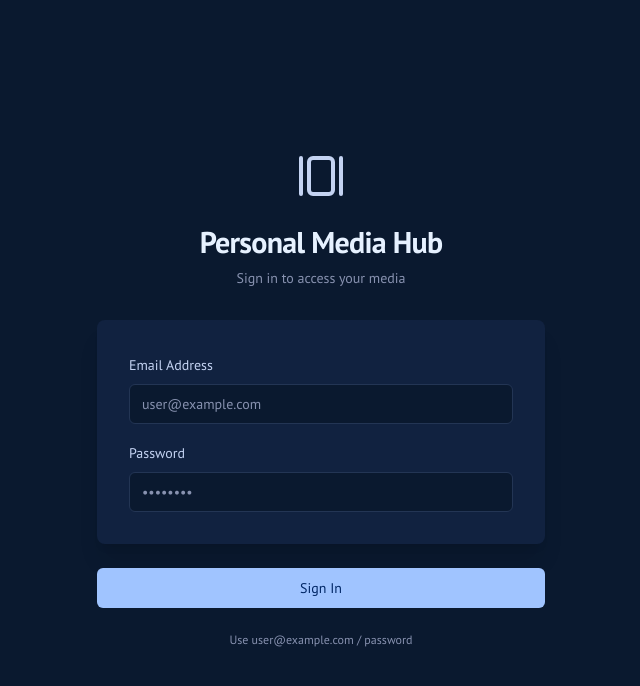
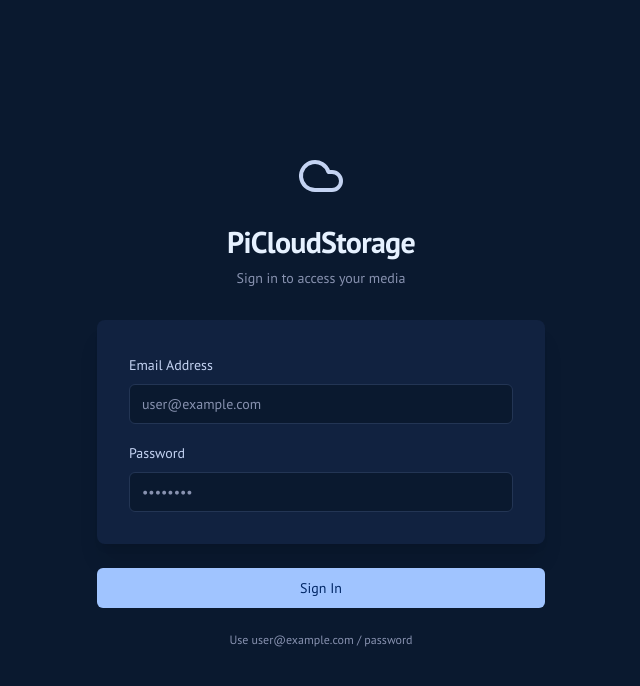
Before and after one commit to LastFromtheTop/picloudstorage, a Next.js app: page /login in a window 1280 px wide. Shown: the top 686 px of the page, without its empty margins (319-959 px from the left). Built offline with nearby package versions, Linux system fonts and the light colour scheme.

Commit message:
can you change the name PiCloudStorage and come up with a nice logo.

```diff
--- a/src/app/layout.tsx
+++ b/src/app/layout.tsx
@@ -4,7 +4,7 @@ import { Toaster } from '@/components/ui/toaster';
 import './globals.css';
 
 export const metadata: Metadata = {
-  title: 'Personal Media Hub',
+  title: 'PiCloudStorage',
   description: 'Your personal media gallery on your Raspberry Pi.',
 };
 
--- a/src/app/login/page.tsx
+++ b/src/app/login/page.tsx
@@ -17,7 +17,7 @@ import {
 } from '@/components/ui/form';
 import { Input } from '@/components/ui/input';
 import { useToast } from '@/hooks/use-toast';
-import { GalleryHorizontal } from 'lucide-react';
+import { Cloud } from 'lucide-react';
 
 const formSchema = z.object({
   email: z.string().email({ message: 'Please enter a valid email.' }),
@@ -63,9 +63,9 @@ export default function LoginPage() {
     <div className="flex min-h-screen w-full items-center justify-center bg-[#0a192f] p-4">
       <div className="w-full max-w-md space-y-8">
         <div className="text-center">
-            <GalleryHorizontal className="mx-auto h-12 w-12 text-[#c4d3f2]" />
+            <Cloud className="mx-auto h-12 w-12 text-[#c4d3f2]" />
           <h1 className="mt-6 text-3xl font-bold tracking-tight text-[#e6f1ff]">
-            Personal Media Hub
+            PiCloudStorage
           </h1>
           <p className="mt-2 text-sm text-[#8892b0]">
             Sign in to access your media
--- a/src/components/main-layout.tsx
+++ b/src/components/main-layout.tsx
@@ -6,7 +6,7 @@ import {
   Star,
   Trash2,
   Settings,
-  GalleryHorizontal,
+  Cloud,
   Upload,
   FolderPlus,
   PanelLeft,
@@ -178,8 +178,8 @@ export default function MainLayout() {
         <div className="flex h-full max-h-screen flex-col gap-2">
           <div className="flex h-14 items-center border-b px-4 lg:h-[60px] lg:px-6">
             <a href="/" className="flex items-center gap-2 font-semibold">
-              <GalleryHorizontal className="h-6 w-6 text-primary" />
-              <span className="">Personal Media Hub</span>
+              <Cloud className="h-6 w-6 text-primary" />
+              <span className="">PiCloudStorage</span>
             </a>
           </div>
           <div className="flex-1">
@@ -237,8 +237,8 @@ export default function MainLayout() {
                   href="#"
                   className="flex items-center gap-2 text-lg font-semibold"
                 >
-                  <GalleryHorizontal className="h-6 w-6" />
-                  <span className="sr-only">Personal Media Hub</span>
+                  <Cloud className="h-6 w-6" />
+                  <span className="sr-only">PiCloudStorage</span>
                 </a>
                 <a
                   href="#"
```
Also changed, not shown: 1 other file (tests, documents, lock files or other folders).
